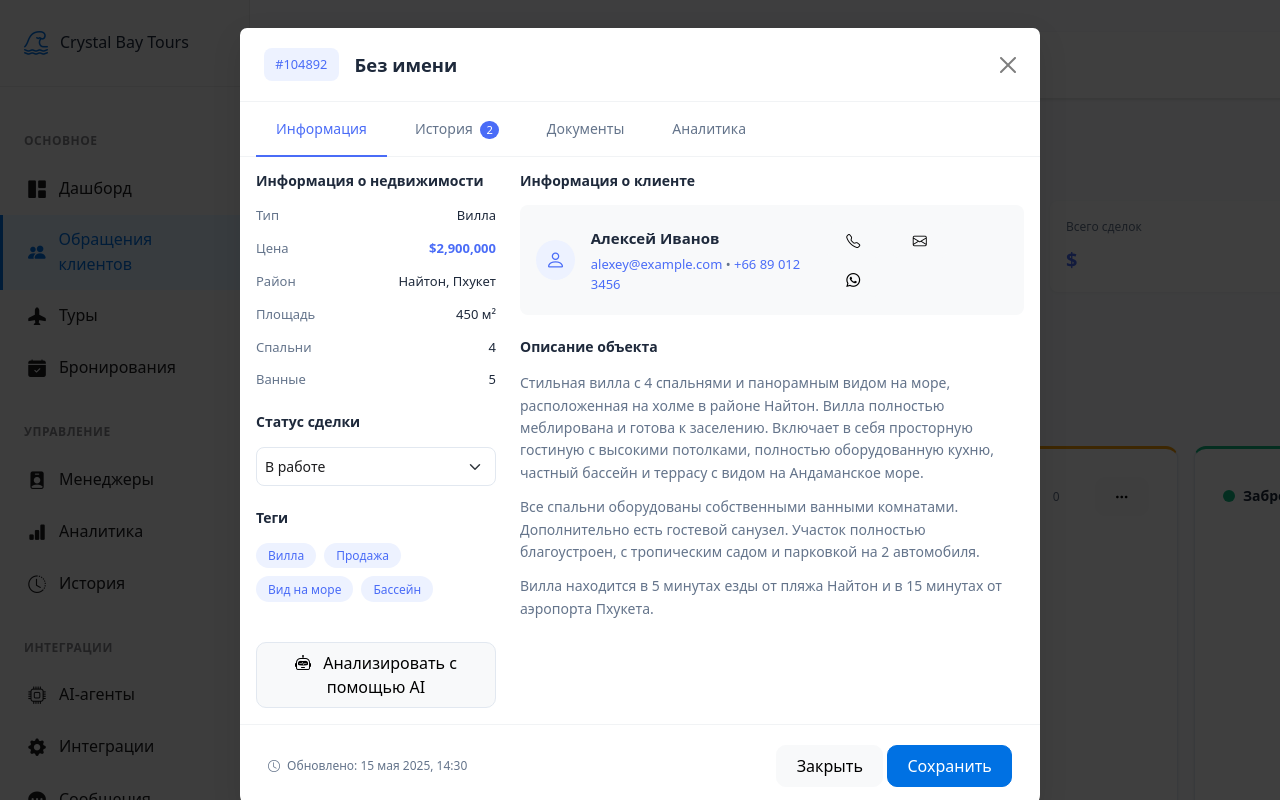
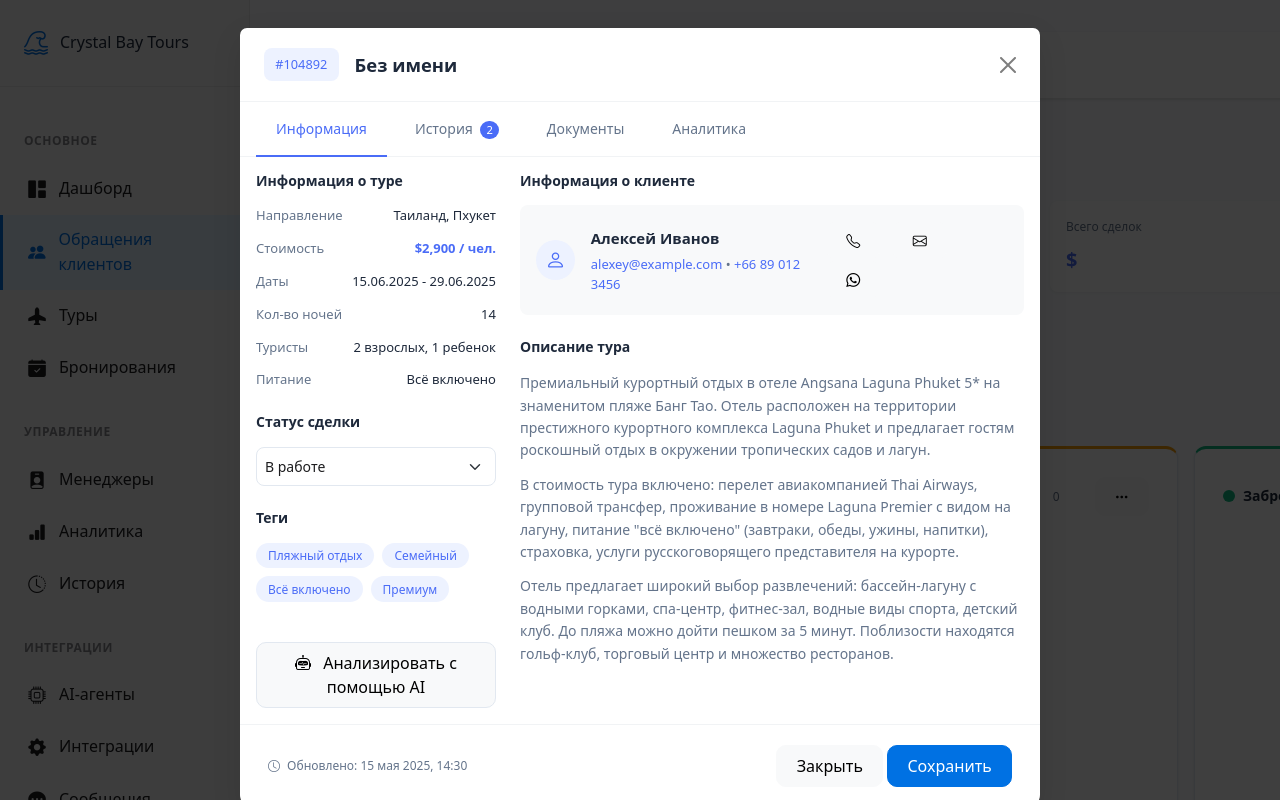
Before and after one commit to azrailbeat/crystalbay, a Flask app: page /leads in a window 1280 px wide, after a click that opens the changed part. Run offline with Flask 3, Linux system fonts and the light colour scheme; data that the repository does not hold is empty.

Commit message:
Adapt lead details to show comprehensive tour package information clearly
Updates lead details in new_leads.html template to display tour information fields for tour operators.

Replit-Commit-Author: Agent
Replit-Commit-Session-Id: cb882e3e-9fe5-48d8-b76d-615bfec02ed5
Replit-Commit-Screenshot-Url: https://storage.googleapis.com/screenshot-production-us-central1/032c9b0c-f330-4a4a-9015-086d560fea64/b592d405-12d0-46bb-9a97-6797255f909d.jpg

```diff
--- a/templates/new_leads.html
+++ b/templates/new_leads.html
@@ -1095,32 +1095,32 @@
                             <div class="row">
                                 <div class="col-md-4">
                                     <div class="property-details">
-                                        <h6 class="property-section-title">Информация о недвижимости</h6>
+                                        <h6 class="property-section-title">Информация о туре</h6>
 
                                         <div class="property-section">
                                             <div class="property-info-row">
-                                                <div class="property-info-label">Тип</div>
-                                                <div class="property-info-value">Вилла</div>
+                                                <div class="property-info-label">Направление</div>
+                                                <div class="property-info-value">Таиланд, Пхукет</div>
                                             </div>
                                             <div class="property-info-row">
-                                                <div class="property-info-label">Цена</div>
-                                                <div class="property-info-value property-price">$2,900,000</div>
+                                                <div class="property-info-label">Стоимость</div>
+                                                <div class="property-info-value property-price">$2,900 / чел.</div>
                                             </div>
                                             <div class="property-info-row">
-                                                <div class="property-info-label">Район</div>
-                                                <div class="property-info-value">Найтон, Пхукет</div>
+                                                <div class="property-info-label">Даты</div>
+                                                <div class="property-info-value">15.06.2025 - 29.06.2025</div>
                                             </div>
                                             <div class="property-info-row">
-                                                <div class="property-info-label">Площадь</div>
-                                                <div class="property-info-value">450 м²</div>
+                                                <div class="property-info-label">Кол-во ночей</div>
+                                                <div class="property-info-value">14</div>
                                             </div>
                                             <div class="property-info-row">
-                                                <div class="property-info-label">Спальни</div>
-                                                <div class="property-info-value">4</div>
+                                                <div class="property-info-label">Туристы</div>
+                                                <div class="property-info-value">2 взрослых, 1 ребенок</div>
                                             </div>
                                             <div class="property-info-row">
-                                                <div class="property-info-label">Ванные</div>
-                                                <div class="property-info-value">5</div>
+                                                <div class="property-info-label">Питание</div>
+                                                <div class="property-info-value">Всё включено</div>
                                             </div>
                                         </div>
 
@@ -1138,10 +1138,10 @@
                                         <div class="property-section">
                                             <h6 class="property-section-title">Теги</h6>
                                             <div id="lead-tags" class="property-tags">
-                                                <span class="lead-tag">Вилла</span>
-                                                <span class="lead-tag">Продажа</span>
-                                                <span class="lead-tag">Вид на море</span>
-                                                <span class="lead-tag">Бассейн</span>
+                                                <span class="lead-tag">Пляжный отдых</span>
+                                                <span class="lead-tag">Семейный</span>
+                                                <span class="lead-tag">Всё включено</span>
+                                                <span class="lead-tag">Премиум</span>
                                             </div>
                                         </div>
 
@@ -1184,11 +1184,11 @@
                                         </div>
 
                                         <div class="property-description-section">
-                                            <h6 class="property-section-title">Описание объекта</h6>
+                                            <h6 class="property-section-title">Описание тура</h6>
                                             <div id="lead-details" class="property-description">
-                                                <p>Стильная вилла с 4 спальнями и панорамным видом на море, расположенная на холме в районе Найтон. Вилла полностью меблирована и готова к заселению. Включает в себя просторную гостиную с высокими потолками, полностью оборудованную кухню, частный бассейн и террасу с видом на Андаманское море.</p>
-                                                <p>Все спальни оборудованы собственными ванными комнатами. Дополнительно есть гостевой санузел. Участок полностью благоустроен, с тропическим садом и парковкой на 2 автомобиля.</p>
-                                                <p>Вилла находится в 5 минутах езды от пляжа Найтон и в 15 минутах от аэропорта Пхукета.</p>
+                                                <p>Премиальный курортный отдых в отеле Angsana Laguna Phuket 5* на знаменитом пляже Банг Тао. Отель расположен на территории престижного курортного комплекса Laguna Phuket и предлагает гостям роскошный отдых в окружении тропических садов и лагун.</p>
+                                                <p>В стоимость тура включено: перелет авиакомпанией Thai Airways, групповой трансфер, проживание в номере Laguna Premier с видом на лагуну, питание "всё включено" (завтраки, обеды, ужины, напитки), страховка, услуги русскоговорящего представителя на курорте.</p>
+                                                <p>Отель предлагает широкий выбор развлечений: бассейн-лагуну с водными горками, спа-центр, фитнес-зал, водные виды спорта, детский клуб. До пляжа можно дойти пешком за 5 минут. Поблизости находятся гольф-клуб, торговый центр и множество ресторанов.</p>
                                             </div>
                                         </div>
                                     </div>
@@ -1211,11 +1211,14 @@
                                             </div>
                                         </div>
                                         <div class="activity-content">
-                                            Клиент запросил дополнительные фотографии бассейна и вида с террасы. Отправил по электронной почте. Клиент также выразил заинтересованность в организации просмотра объекта на ближайших выходных.
+                                            Клиент запросил дополнительную информацию о спа-процедурах в отеле и экскурсионной программе. Отправил брошюру и прайс-лист по электронной почте. Клиент также поинтересовался возможностью раннего заезда и позднего выезда.
                                         </div>
                                         <div class="activity-attachments">
                                             <div class="attachment-item">
-                                                <i class="bi bi-paperclip me-1"></i> villa_naithon_photos.zip
+                                                <i class="bi bi-paperclip me-1"></i> angsana_laguna_spa_menu.pdf
+                                            </div>
+                                            <div class="attachment-item">
+                                                <i class="bi bi-paperclip me-1"></i> phuket_excursions_2025.pdf
                                             </div>
                                         </div>
                                     </div>
```
